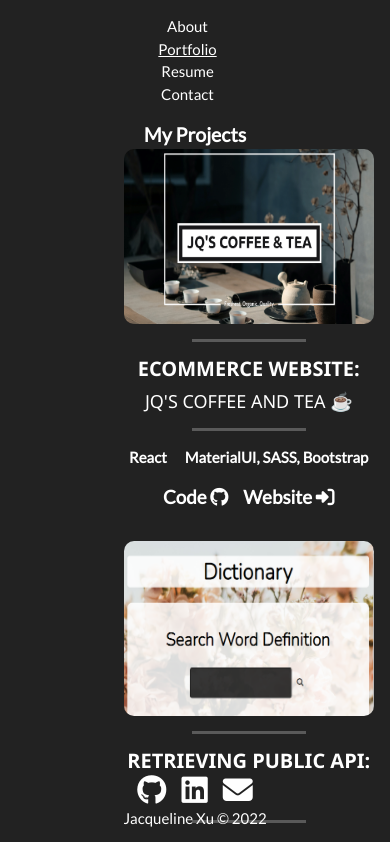
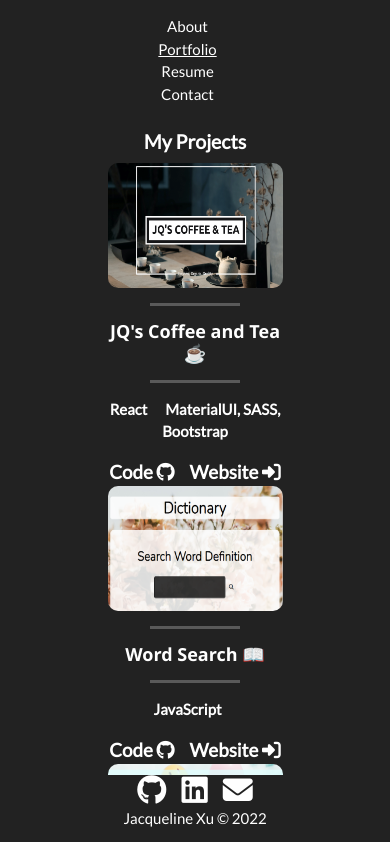
Before and after one commit to jqjacq/jqjacq.github.io, a React (Create React App) app: page /projects in a window 390 px wide. Shown: the top 842 px of the page. Built offline with nearby package versions, Linux system fonts and the light colour scheme; the HTML template or start-up script is replaced by a standard one.

Commit message:
adjust padding, media query, and margin

```diff
--- a/src/components/Projects.js
+++ b/src/components/Projects.js
@@ -10,37 +10,39 @@ export default function Projects() {
 
   return (
     <>
-    <header className="centerText w3-animate-left bold"> My Projects </header>
-    <div className="project-container containerPad">
+    <h1><header className="centerText w3-animate-left bold"> My Projects </header></h1>
+    <div className="project-container">
       {projects.map(project => (
         <div className="project-grid" key={project.id}>
           <img className="project-images"
             src={project.img}
-              alt={project.name}></img>
-          <p class="project-details">
+            alt={project.name}>
+          </img>
+          <div className="project-details">
           <hr></hr>
-            <h4 className="bold centerText uppercase">
-              {project.projecttype}: <h5>{project.name}</h5>
+          <h4 className="bold centerText uppercase project-type">
+            {project.projecttype}:
           </h4>
+          <h5 className="centerText project-name"> {project.name} </h5>
           <hr></hr>
           <h6 className="project-description" >
             {project.description}
           </h6>
-              <p class="language bold centerText">
-                <span class="language rightMargin"> {project.language} </span>
-                <span class="framework">{project.framework}</span>
+          <p className="language bold centerText">
+            <span className="language rightMargin"> {project.language} </span>
+            <span className="framework">{project.framework}</span>
           </p>
-              <p class="codelink bold centerText">
+          <div className="codelink bold centerText">
             <a target="_blank " href={`https://github.com/jqjacq/${project.link}`}>
-                Code <i class="fa fa-github"></i>
+            Code <i className="fa fa-github"></i>
             </a>
-                <span class="rightMargin"></span>
+            <span className="rightMargin"></span>
             <a target=
             "_blank " className={`${project.className}`} href={`https://jqjacq.github.io/${project.link}`}>
-                  Website <i class="fa-solid fa-right-to-bracket"></i>
+              Website <i className="fa-solid fa-right-to-bracket"></i>
             </a>
-              </p>
-          </p>
+          </div>
+        </div>
       </div>
       ))}
       </div>
--- a/src/data/projects.js
+++ b/src/data/projects.js
@@ -1,7 +1,7 @@
 const projects = [{
         id: 1,
         name: "JQ's Coffee and Tea ☕",
-        projecttype: "Ecommerce website",
+        projecttype: "Ecommerce",
         img: `${process.env.PUBLIC_URL}/img/project1.png`,
         language: "React",
         framework: "MaterialUI, SASS, Bootstrap",
@@ -11,7 +11,7 @@ const projects = [{
     }, {
         id: 2,
         name: "Word Search 📖",
-        projecttype: "Retrieving Public API",
+        projecttype: "Retrieve Public API",
         img: `${process.env.PUBLIC_URL}/img/project22.png`,
         language: "JavaScript",
         description: `Dictionary built with Vanilla JavaScript using a public API and data retrieval methods such as mapping, forEach, fetch, promise, and async-await.`,
@@ -20,7 +20,7 @@ const projects = [{
     }, {
         id: 3,
         name: "Random Joke Generator 😂",
-        projecttype: "Retrieving Public API ",
+        projecttype: "Retrieve Public API ",
         img: `${process.env.PUBLIC_URL}/img/project3.png`,
         language: "JavaScript",
         description: `A random joke generator built with Vanilla JavaScript using a public API and data retrieval methods such as class constructor (OOP), async-await, event listener, and DOM manipulation.`,
--- a/src/index.css
+++ b/src/index.css
@@ -100,8 +100,8 @@ a:active {
 }
 
 .project-container {
-  width: 75%;
   margin: auto;
+  width: 50%;
 }
 .project-container .project-grid {
   display: grid;
@@ -117,9 +117,8 @@ a:active {
 }
 .project-container .project-grid .project-description {
   font-size: 1.2rem;
-  line-height: 1.75rem;
+  line-height: 1.5rem;
   text-align: center;
-  padding: 1rem;
 }
 
 .resphoto {
@@ -181,7 +180,14 @@ a:active {
   .nav-container .links {
     display: block;
   }
-  .project-container .project-description {
+  .project-container .project-grid .project-images {
+    width: 175px;
+    height: 125px;
+  }
+  .project-container .project-grid .project-name {
+    font-weight: bold;
+  }
+  .project-container .project-grid .project-description, .project-container .project-grid .project-type {
     display: none;
   }
 }/*# sourceMappingURL=index.css.map */
--- a/src/index.scss
+++ b/src/index.scss
@@ -87,8 +87,8 @@ a {
 }
 //PORTFOLIO PAGE
 .project-container {
-    width: 75%;
     margin: auto;
+    width: 50%;
     .project-grid {
         display: grid;
         column-gap: 10px;
@@ -103,9 +103,8 @@ a {
         }
     .project-description {
         font-size: 1.2rem;
-        line-height: 1.75rem;
+        line-height: 1.5rem;
         text-align: center;
-        padding: 1rem;
         }
     }
 }
@@ -171,8 +170,17 @@ a {
         }
     }
     .project-container {
-        .project-description {
+        .project-grid{
+        .project-images {
+            width: 175px;
+            height: 125px;
+        }
+        .project-name {
+            font-weight: bold;
+        }
+        .project-description, .project-type {
             display: none;
+        }
         }
     }
 }
```
Also changed, not shown: 1 other file (tests, documents, lock files or other folders). Lines whose indentation alone changed are shown as unchanged.
